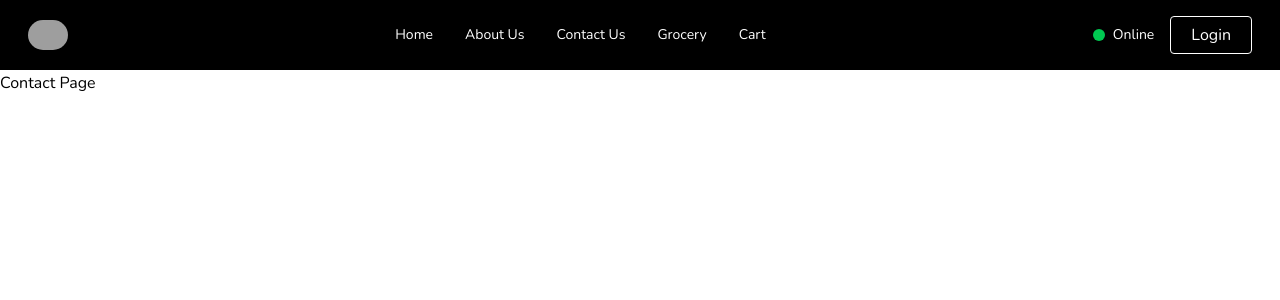
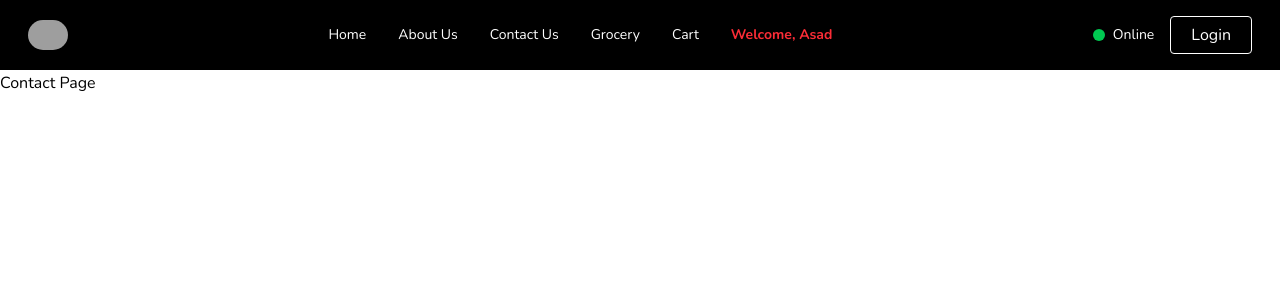
Before and after one commit to Asadali52/namaste-react-course, a React (Vite) app: page /contact in a window 1280 px wide. Shown: the top 300 px of the page. Built offline with nearby package versions, Linux system fonts and the light colour scheme; grey boxes are pictures that could not be loaded; a web font is replaced by a local one.

Commit message:
added my user context

```diff
--- a/src/App.js
+++ b/src/App.js
@@ -1,4 +1,4 @@
-import React, { lazy, Suspense } from "react";
+import React, { lazy, Suspense, useEffect, useState } from "react";
 import ReactDOM from "react-dom/client";
 import {
   createBrowserRouter,
@@ -12,23 +12,36 @@ import About from "../src/components/About";
 import Contact from "../src/components/Contact";
 import Error_404 from "../src/components/Error_404";
 import RestaurentMenu from "../src/components/RestaurentMenu";
+import MyUserContext from "./utils/MyUserContext";
+
+
 // import Grocery from "./components/Grocery";
 const Grocery = lazy(() => import("./components/Grocery"))
-
 // chunking
 // code splitting
 // dynamic bundling
 // lazy loading
 // on demand loading
 
+const AppLayout = () => {
+
+  const [userName, setUserName] = useState("");
+  useEffect(() => {
+    // make an API call and senc username and password
+    const data = {
+      name: "Asad"
+    }
+    setUserName(data.name)
+  }, [])
 
 
-const AppLayout = () => {
   return (
-    <div>
-      <Header />
-      <Outlet />
-    </div>
+    <MyUserContext.Provider value={{ loggedInUser: userName , setUserName}}>
+      <div>
+        <Header />
+        <Outlet />
+      </div>
+    </MyUserContext.Provider>
   );
 };
 
--- a/src/components/Body.js
+++ b/src/components/Body.js
@@ -1,11 +1,13 @@
-import React from "react";
+import React, { useContext } from "react";
 import { Link } from "react-router-dom";
 import RestaurentCard from "./RestaurentCard";
 import useOnlineStatusHook from "../utils/useOnlineStstusHook";
 import useRestaurantHook from "../utils/useRestaurantHook";
 import RestaurentCardSkeletonLoader from "../components/loaders/RestaurentCardSkeletonLoader";
+import MyUserContext from "../utils/MyUserContext";
 
 const Body = () => {
+
   const {
     filterSwiggyData,
     inputSearch,
@@ -15,9 +17,9 @@ const Body = () => {
     filterTopRated,
     resetFilters,
   } = useRestaurantHook();
-  console.log("🚀 ~ Body ~ filterSwiggyData:", filterSwiggyData)
 
   const onlineStatus = useOnlineStatusHook();
+  const { loggedInUser, setUserName } = useContext(MyUserContext);
 
   if (onlineStatus === false) {
     return (
@@ -27,22 +29,30 @@ const Body = () => {
 
   return (
     <div className="px-7">
-      <div className="py-5 flex flex-wrap gap-4 items-center">
+      <div className="py-5 flex flex-wrap gap-4 items-end">
+        <div>
+          <p className="text-xs mb-1">Get Above 4.5 Rating Restaurants:</p>
           <button
             onClick={filterTopRated}
-          className="border rounded-sm whitespace-nowrap cursor-pointer text-sm px-4 py-2 hover:bg-gray-200"
+            className="border rounded-sm whitespace-nowrap cursor-pointer text-sm px-5 py-2 hover:bg-gray-200"
           >
             Top Rated Restaurants
           </button>
+        </div>
 
+        <div>
+          <p className="text-xs mb-1">Search by Restaurant Name:</p>
           <input
             value={inputSearch}
             onChange={(e) => setInputSearch(e.target.value)}
             type="search"
-          placeholder="search..."
+            placeholder="Search by restaurant name..."
             className="bg-gray-200 outline-0 px-4 py-2 w-[250px] text-sm rounded-sm"
           />
+        </div>
 
+        <div>
+          <p className="text-xs mb-1">Reset All Filters:</p>
           <button
             onClick={resetFilters}
             className="border rounded-sm whitespace-nowrap cursor-pointer text-sm px-4 py-2 hover:bg-gray-200"
@@ -51,9 +61,22 @@ const Body = () => {
           </button>
         </div>
 
+        <div>
+          <p className="text-xs mb-1">Modify UserName:</p>
+          <input
+            value={loggedInUser}
+            onChange={(e) => setUserName(e.target.value)}
+            type="search"
+            placeholder="Modify username"
+            className="bg-gray-200 outline-0 px-4 py-2 w-[250px] text-sm rounded-sm"
+          />
+        </div>
+
+      </div>
+
       <div className="grid grid-cols-6 max-[1200px]:grid-cols-5 max-[1100px]:grid-cols-4 max-[850px]:grid-cols-3 max-[600px]:grid-cols-2 max-[400px]:grid-cols-1 gap-4">
         {loading ? (
-          <RestaurentCardSkeletonLoader count={filterSwiggyData.length || 9} />
+          <RestaurentCardSkeletonLoader count={filterSwiggyData.length || 8} />
         ) : error ? (
           <p className="col-span-full text-center text-red-500 text-3xl h-[400px] leading-[400px]">
             Failed to fetch restaurants. Please try again.
--- a/src/components/Header.js
+++ b/src/components/Header.js
@@ -1,11 +1,14 @@
-import React, { useState, useEffect } from "react";
+import React, { useState, useEffect, useContext } from "react";
 import { Link } from "react-router-dom";
 import useOnlineStatusHook from "../utils/useOnlineStstusHook";
+import MyUserContext from "../utils/MyUserContext";
 
 const Header = () => {
 
   const [btnNameReact, setBtnNameReact] = useState("Login");
   const onlineStatus = useOnlineStatusHook();
+
+  const { loggedInUser } = useContext(MyUserContext);
 
   return (
     <div className="flex gap-5 justify-between items-center border-b md:px-7 px-4 py-4 sticky top-0 z-10 bg-black text-white">
@@ -34,6 +37,7 @@ const Header = () => {
           </Link>
         </li>
         <li className="cursor-pointer duration-100 hover:text-red-500">Cart</li>
+        <li className="cursor-pointer font-bold duration-100 hover:text-purple-600 text-red-500">Welcome, {loggedInUser}</li>
       </ul>
 
       <div className="flex items-center gap-4">
--- a/src/components/RestaurentCard.js
+++ b/src/components/RestaurentCard.js
@@ -1,7 +1,11 @@
-import React from "react";
+import React, { useContext } from "react";
 import { img_base_URl } from "../utils/mockdata";
+import MyUserContext from "../utils/MyUserContext";
 
 const RestaurentCard = ({ imgSrc, resName, cuisine, rating, deliveryTime, cost, promoted }) => {
+
+  const data = useContext(MyUserContext);
+
   return (
     <div className="bg-white relative rounded-lg h-full shadow-sm hover:shadow-lg transition-all duration-300 transform hover:-translate-y-1 hover:scale-[1.02]">
       <img className="rounded-t-lg h-[160px] w-full object-cover" src={img_base_URl + imgSrc} alt={"img"} />
@@ -18,6 +22,7 @@ const RestaurentCard = ({ imgSrc, resName, cuisine, rating, deliveryTime, cost,
           <span>{deliveryTime} min</span>
         </div>
         <p className="text-red-600 font-medium">{cost}</p>
+        <p className="text-sm">User: <span className="text-green-800">{data.loggedInUser}</span> </p>
       </div>
     </div>
   );
--- /dev/null
+++ b/src/utils/MyUserContext.js
@@ -0,0 +1,7 @@
+import { createContext } from "react";
+
+const MyUserContext = createContext({
+    loggedInUser: "Default User",
+})
+
+export default MyUserContext;
```
Lines whose indentation alone changed are shown as unchanged.
